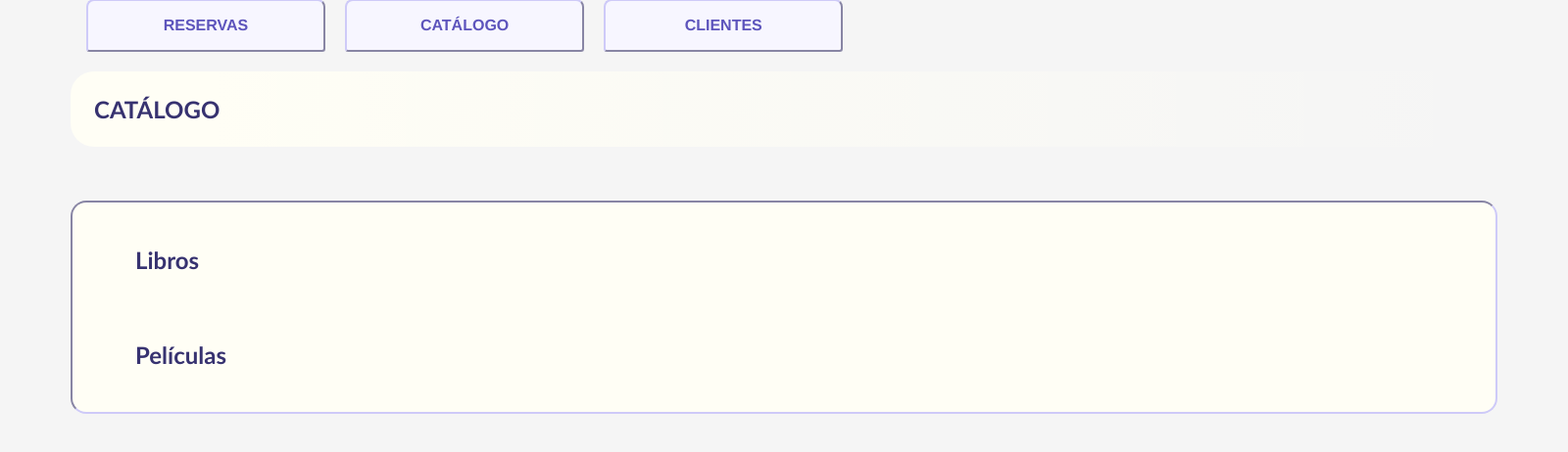
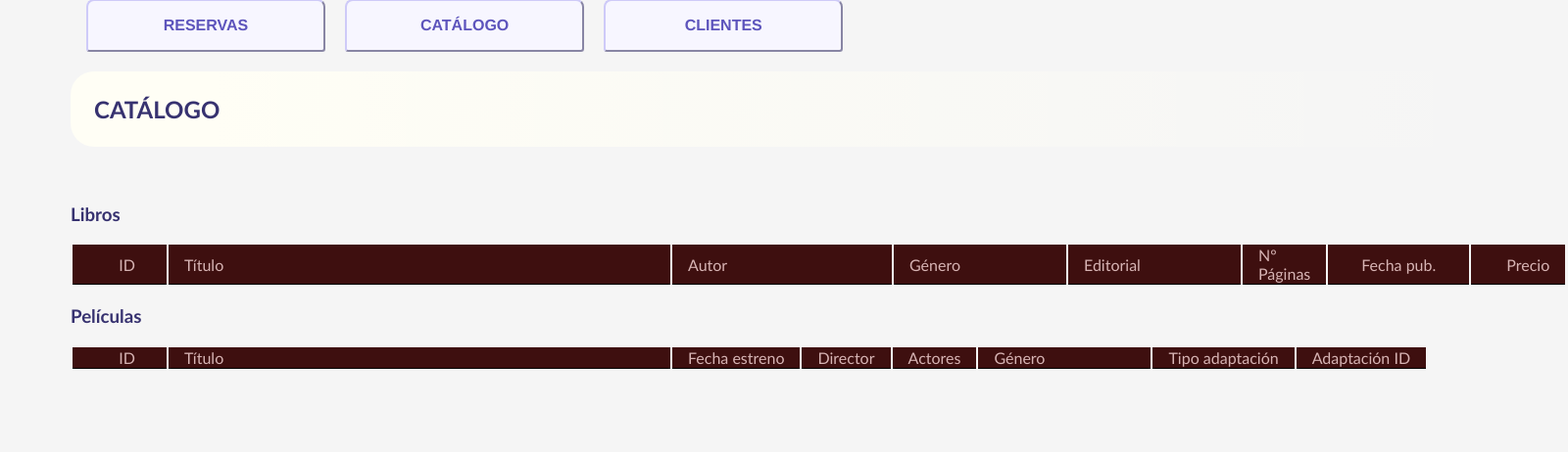
Before and after one commit to dgb-asir1/iapwe-biblioteca, a PHP site: page /catalogo.php in a window 1600 px wide. Shown: the part 240-702 px from the top of the page at 98% size. Run offline with PHP 8.4, Linux system fonts and the light colour scheme; data that the repository does not hold is empty.

Commit message:
catalogo en formato tabla

```diff
--- a/web_biblioteca/catalogo.php
+++ b/web_biblioteca/catalogo.php
@@ -8,10 +8,10 @@
 
 $libros = [];
 
-    while(true){
+while (true) {
     $libro = $resultado->fetch_object(Libro::class);
 
-        if($libro == null) {
+    if ($libro == null) {
         break;
     }
 
@@ -23,10 +23,10 @@
 
 $peliculas = [];
 
-    while(true){
+while (true) {
     $pelicula = $resultado->fetch_object(Pelicula::class);
 
-        if($pelicula == null) {
+    if ($pelicula == null) {
         break;
     }
 
@@ -41,47 +41,96 @@
 
 <h2>CATÁLOGO</h2>
 <br>
-        <ul>
-        <h2>Libros</h2>
-        <?php foreach($libros as $libro): ?>
-            <li>
-                <span>
-                    <?php echo $libro->id;?>
-                </span>
-                <span>
-                    <?php echo $libro->titulo;?>
-                </span>
-                <span>
-                    Autor:<?php echo $libro->autor_id;?>
-                </span>
-                <span>
-                    Género:<?php echo $libro->genero;?>
-                </span>
-                <span>
-                    Editorial:<?php echo $libro->editorial;?>
-                </span>
-                <span>
-                    Nº Páginas:<?php echo $libro->paginas;?>
-                </span>
-                <span>
-                    Fecha de publicación:<?php echo $libro->fecha_publicacion;?>
-                </span>
-                <span>
-                    Precio:<?php echo $libro->precio;?>
-                </span>
-            </li>
+
+<h3>Libros</h3>
+<table class="catalogo">
+    <thead>
+        <tr class="cabecera">
+            <td class="id">ID</td>
+            <td class="titulo">Título</td>
+            <td class="autor">Autor</td>
+            <td class="genero">Género</td>
+            <td class="editorial">Editorial</td>
+            <td class="paginas">Nº Páginas</td>
+            <td class="fecha_pub">Fecha pub.</td>
+            <td class="precio">Precio</td>
+        </tr>
+    </thead>
+    <?php foreach ($libros as $libro): ?>
+        <tr>
+            <td class="id">
+                <?php echo $libro->id; ?>
+            </td>
+            <td class="titulo">
+                <?php echo $libro->titulo; ?>
+            </td>
+            <td class="autor">
+                Autor:<?php echo $libro->autor_id; ?>
+            </td>
+            <td class="genero">
+                <?php echo $libro->genero; ?>
+            </td>
+            <td class="editorial">
+                <?php echo $libro->editorial; ?>
+            </td>
+            <td class="num_paginas">
+                <?php echo $libro->paginas; ?>
+            </td>
+            <td class="fecha_pub">
+                <?php echo $libro->fecha_publicacion; ?>
+            </td>
+            <td class="precio">
+                <?php echo $libro->precio; ?>
+            </td>
+        </tr>
     <?php endforeach; ?>
-        <h2>Películas</h2>
-        <?php foreach($peliculas as $pelicula): ?>
-            <li>
-                <span>
-                    <?php echo $pelicula->id;?>
-                </span>
-                <span>
-                    <?php echo $pelicula->titulo;?>
-                </span>
-            </li>
+</table>
+
+<h3>Películas</h3>
+<table class="catalogo">
+    <thead>
+        <tr class="cabecera">
+            <td class="id">ID</td>
+            <td class="titulo">Título</td>
+            <td class="fecha_estreno">Fecha estreno</td>
+            <td class="director">Director</td>
+            <td class="actores">Actores</td>
+            <td class="genero">Género</td>
+            <td class="tipo_adaptacion">Tipo adaptación</td>
+            <td class="adaptacion_id">Adaptación ID</td>
+        </tr>
+    </thead>
+
+    <?php foreach ($peliculas as $pelicula): ?>
+        <tr>
+            <td class="id">
+                <?php echo $pelicula->id; ?>
+            </td>
+            <td class="titulo">
+                <?php echo $pelicula->titulo; ?>
+            </td>
+            <td class="año">
+                <?php echo $pelicula->fecha_estreno; ?>
+            </td>
+            <td class="director">
+                <?php echo $pelicula->director; ?>
+            </td>
+            <td class="actores">
+                <?php echo $pelicula->actores; ?>
+            </td>
+            <td class="genero">
+                <?php echo $pelicula->genero; ?>
+            </td>
+            <td class="tipo_adaptacion">
+                <?php echo $pelicula->tipo_adaptacion; ?>
+            </td>
+            <td class="adaptacion_id">
+                <?php echo $pelicula->adaptacion_id; ?>
+            </td>
+        </tr>
     <?php endforeach; ?>
-        </ul>
+</table>
+
 </body>
+
 </html>
--- a/web_biblioteca/css/styles.css
+++ b/web_biblioteca/css/styles.css
@@ -81,7 +81,7 @@ a {
     text-decoration: none;
     font-family: 'Franklin Gothic Medium', 'Arial Narrow', Arial, sans-serif;
     border: 1px solid #5D54BC;
-        border: 2px outset #CECAF8;
+    border: 2px outset #CECAF8;
     border-radius: 0.3em;
     padding: 0.5em;
     color: #5D54BC;
@@ -93,3 +93,62 @@ a:hover {
     color: #341f00;
 
 }
+
+
+
+/* catalogo */
+.catalogo thead {
+    background-color: rgb(62, 15, 15);
+    color: rgb(215, 180, 180);
+}
+
+.catalogo tr {
+    border: 1px solid black;
+    padding: 1em;
+        min-height: 3em;
+}
+
+.catalogo td {
+    border-bottom: 1px solid black;
+
+    padding-left: 1em;
+    padding-right: 1em;
+
+}
+
+.catalogo .id {
+    min-width: 3em;
+    padding-right: 2em;
+    text-align: right;
+}
+
+.catalogo .titulo {
+    min-width: 30em;
+}
+
+.catalogo .autor {
+    min-width: 12em;
+}
+
+.catalogo .genero {
+    min-width: 9em;
+}
+
+.catalogo .editorial {
+    min-width: 9em;
+}
+
+.catalogo .num_paginas {
+    min-width: 4em;
+    text-align: right;
+}
+
+.catalogo .fecha_pub {
+    min-width: 7em;
+    text-align: center;
+}
+
+.catalogo .precio {
+    min-width: 4em;
+    text-align: right;
+}
```
Lines whose indentation alone changed are shown as unchanged.
